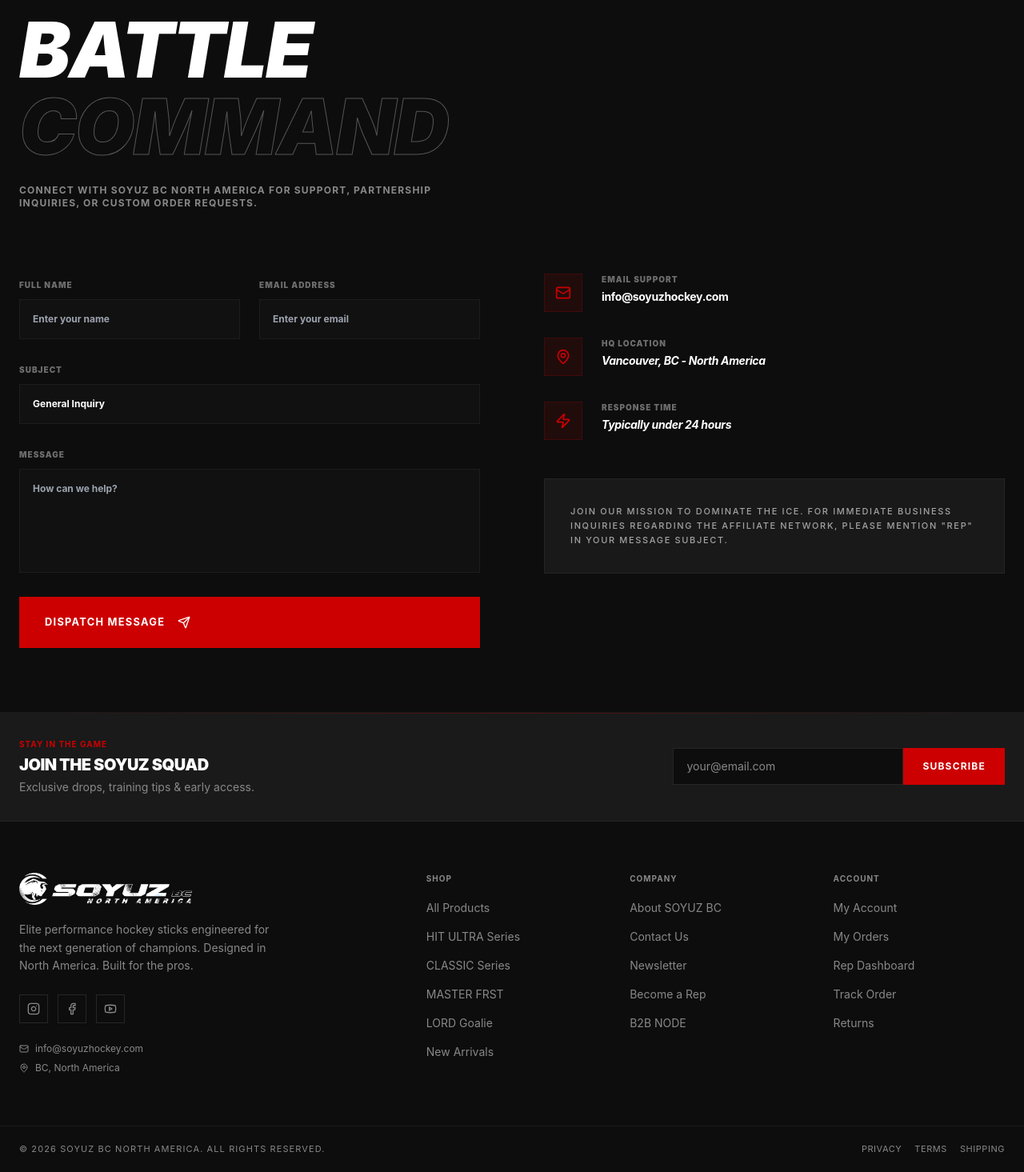
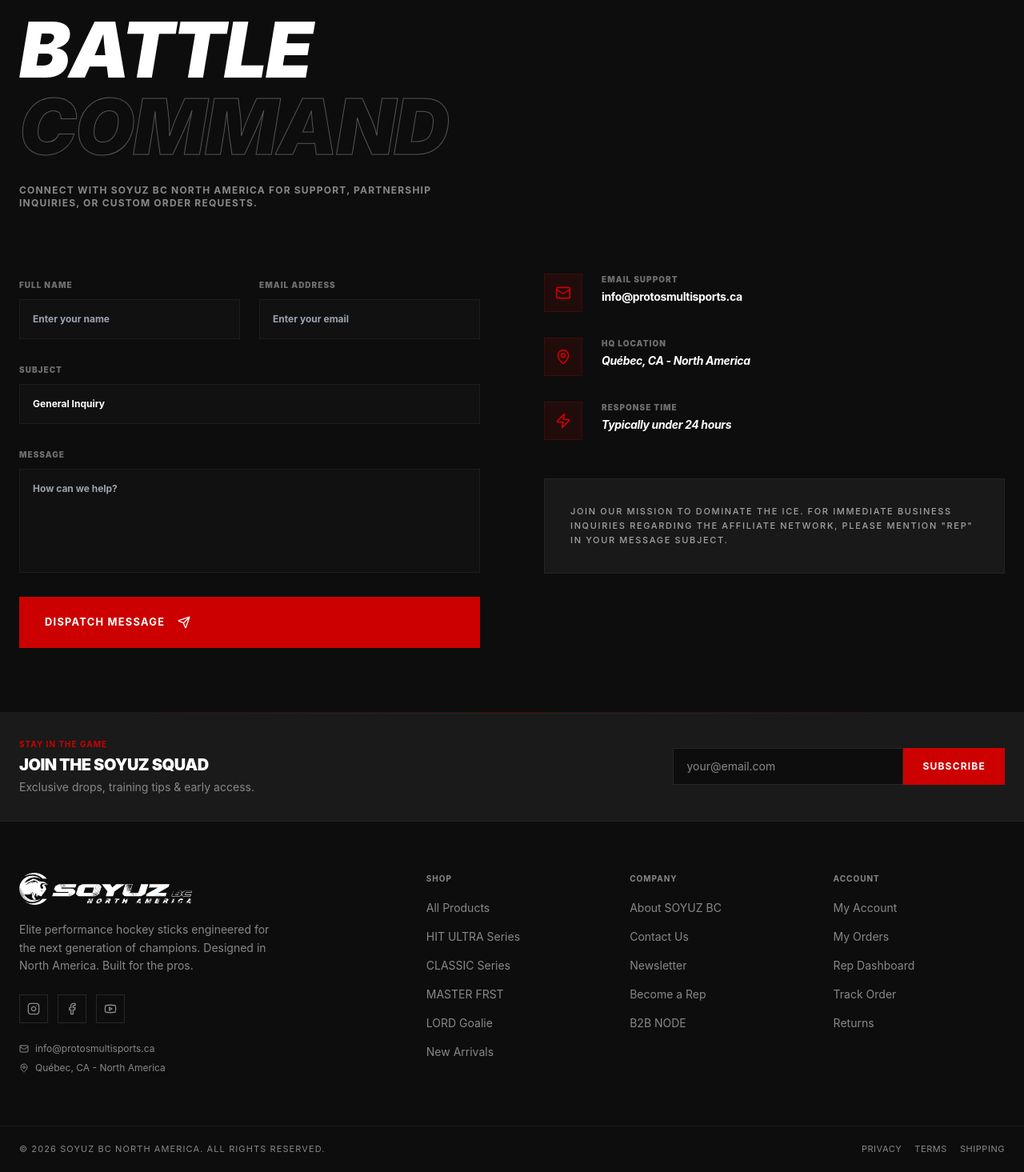
Before and after one commit to danduclos420/soyuz-app-dashboard, a Next.js app: page /contact in a window 1280 px wide. Shown: the part 250-1715 px from the top of the page at 80% size. Built offline with nearby package versions, Linux system fonts and the light colour scheme.

Commit message:
feat: refine contact info and login UI placeholders

```diff
--- a/app/contact/page.tsx
+++ b/app/contact/page.tsx
@@ -92,7 +92,7 @@
                 </div>
                 <div>
                   <h4 className="text-[10px] font-black uppercase tracking-widest text-white/40 mb-1">Email Support</h4>
-                  <p className="text-white font-bold text-sm tracking-tight">info@soyuzhockey.com</p>
+                  <p className="text-white font-bold text-sm tracking-tight">info@protosmultisports.ca</p>
                 </div>
               </div>
 
@@ -102,7 +102,7 @@
                 </div>
                 <div>
                   <h4 className="text-[10px] font-black uppercase tracking-widest text-white/40 mb-1">HQ Location</h4>
-                  <p className="text-white font-bold text-sm tracking-tight italic">Vancouver, BC - North America</p>
+                  <p className="text-white font-bold text-sm tracking-tight italic">Québec, CA - North America</p>
                 </div>
               </div>
 
--- a/app/login/page.tsx
+++ b/app/login/page.tsx
@@ -76,7 +76,7 @@
               onChange={(e) => setUsername(e.target.value)}
               required
               className="w-full bg-black border border-white/10 px-4 py-3 text-white focus:border-white outline-none transition-colors"
-              placeholder="adminprotos"
+              placeholder="Username"
             />
           </div>
 
@@ -88,7 +88,7 @@
               onChange={(e) => setPassword(e.target.value)}
               required
               className="w-full bg-black border border-white/10 px-4 py-3 text-white focus:border-white outline-none transition-colors"
-              placeholder="••••••••"
+              placeholder="Password"
             />
           </div>
 
--- a/components/layout/Footer.tsx
+++ b/components/layout/Footer.tsx
@@ -103,13 +103,13 @@
             </div>
             {/* CONTACT INFO */}
             <div className="space-y-2">
-              <a href="mailto:info@soyuzhockey.com" className="flex items-center gap-2 text-[#888888] hover:text-white transition-colors text-xs">
+              <a href="mailto:info@protosmultisports.ca" className="flex items-center gap-2 text-[#888888] hover:text-white transition-colors text-xs">
                 <Mail size={12} />
-                <span>info@soyuzhockey.com</span>
+                <span>info@protosmultisports.ca</span>
               </a>
               <div className="flex items-center gap-2 text-[#888888] text-xs">
                 <MapPin size={12} />
-                <span>BC, North America</span>
+                <span>Québec, CA - North America</span>
               </div>
             </div>
           </div>
```
